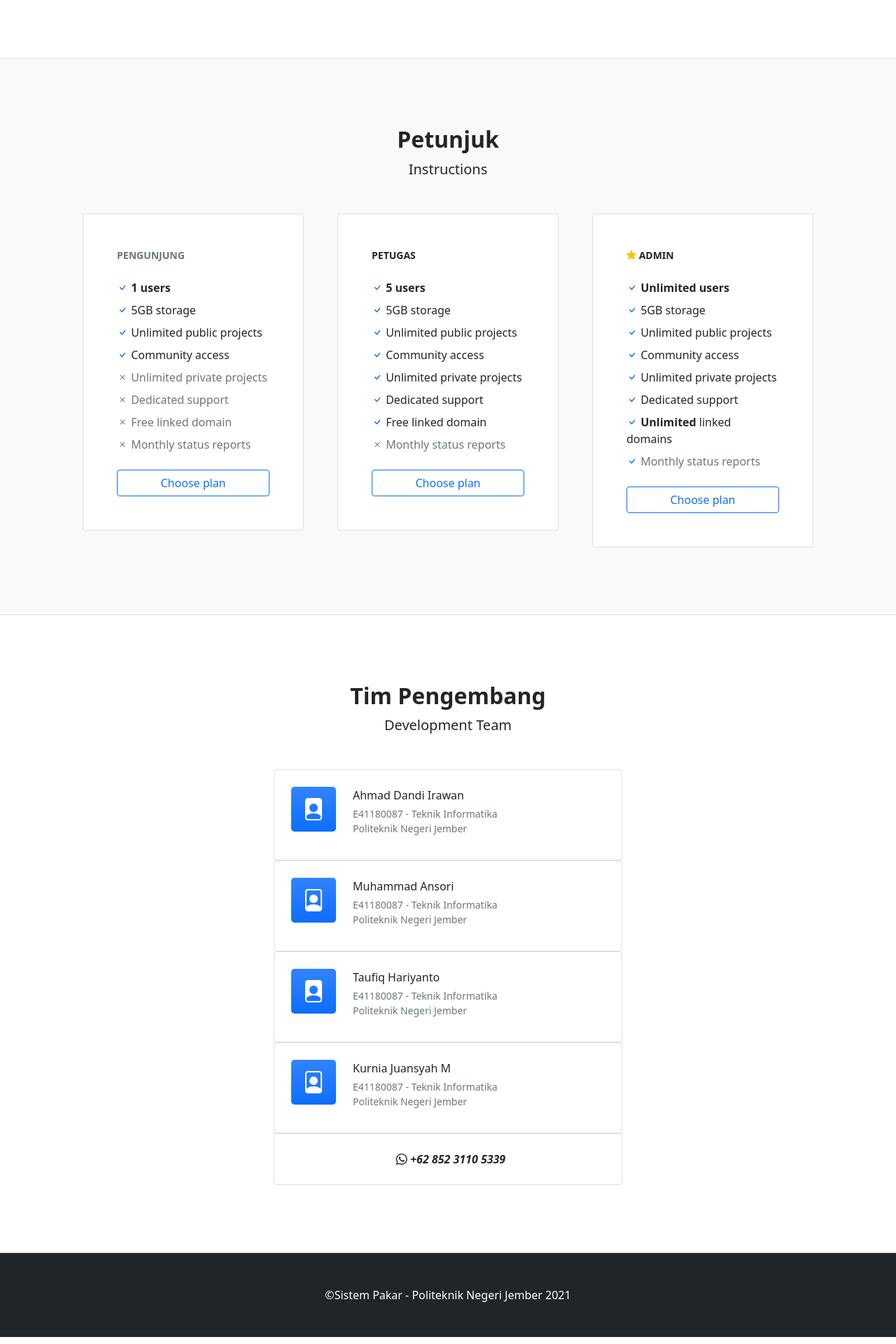
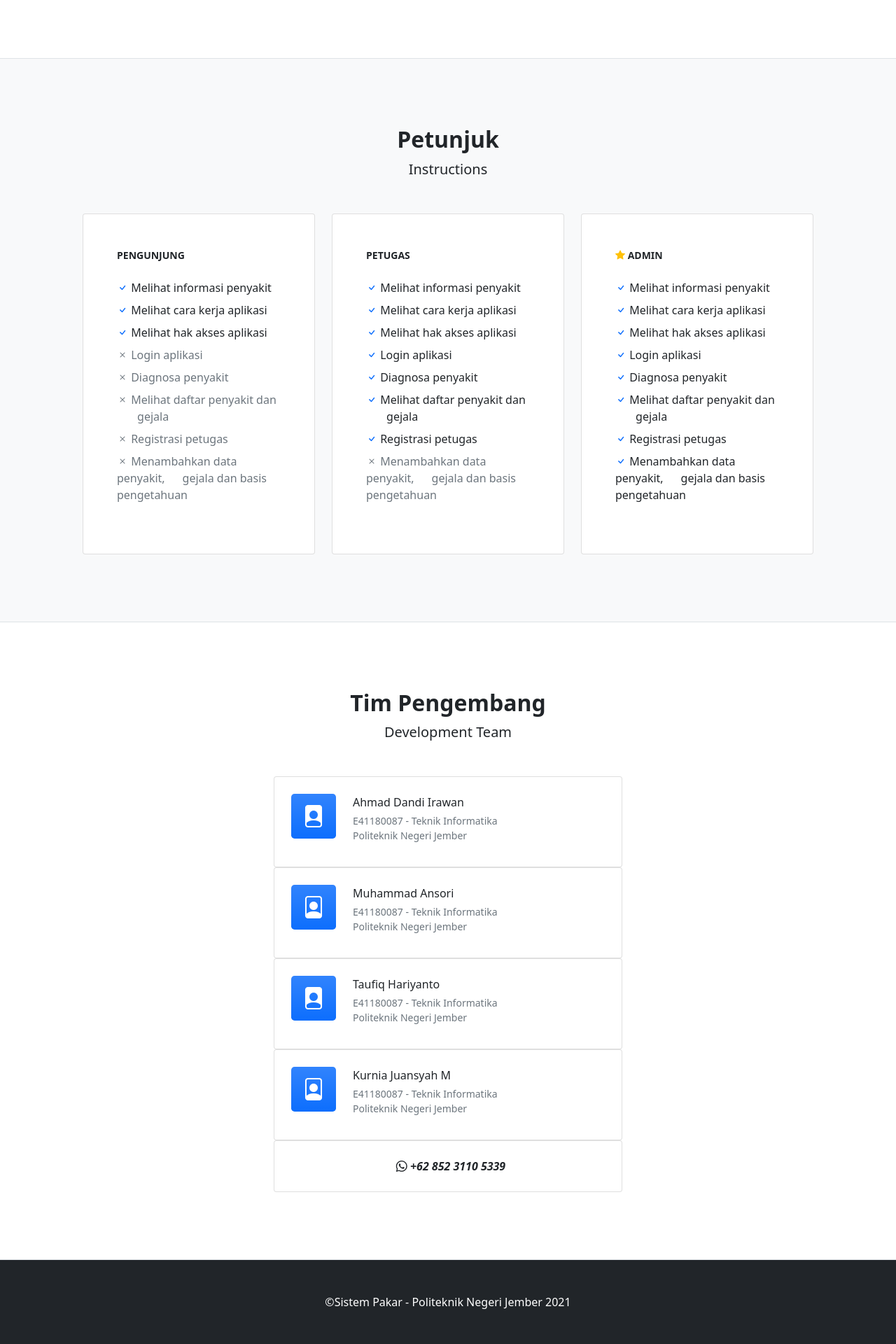
Before and after one commit to dandyIrawan/SI-Pakar_Semester6, a PHP site: page / in a window 1280 px wide. Shown: the part 1212-3132 px from the top of the page at 70% size. Run offline with PHP 8.4, Linux system fonts and the light colour scheme; some libraries are stand-ins or nearby versions.

Commit message:
Update index.php

```diff
--- a/index.php
+++ b/index.php
@@ -125,49 +125,48 @@
                     <h2 class="fw-bolder">Petunjuk</h2>
                     <p class="lead mb-0">Instructions</p>
                 </div>
-                <div class="row gx-5 justify-content-center">
+                <div class="row gx-7 justify-content-center">
                     <!-- Pricing card free-->
                     <div class="col-lg-6 col-xl-4">
                         <div class="card mb-5 mb-xl-0">
                             <div class="card-body p-5">
-                                <div class="small text-uppercase fw-bold text-muted">Pengunjung</div>
+                                <div class="small text-uppercase fw-bold">Pengunjung</div>
                                 </br>
                                 <ul class="list-unstyled mb-4">
                                     <li class="mb-2">
                                         <i class="bi bi-check text-primary"></i>
-                                        <strong>1 users</strong>
+                                        Melihat informasi penyakit
+                                        </li>
+                                    <li class="mb-2">
+                                        <i class="bi bi-check text-primary"></i>
+                                        Melihat cara kerja aplikasi
                                     </li>
                                     <li class="mb-2">
                                         <i class="bi bi-check text-primary"></i>
-                                        5GB storage
-                                    </li>
-                                    <li class="mb-2">
-                                        <i class="bi bi-check text-primary"></i>
-                                        Unlimited public projects
-                                    </li>
-                                    <li class="mb-2">
-                                        <i class="bi bi-check text-primary"></i>
-                                        Community access
+                                        Melihat hak akses aplikasi
                                     </li>
                                     <li class="mb-2 text-muted">
                                         <i class="bi bi-x"></i>
-                                        Unlimited private projects
+                                        Login aplikasi
                                     </li>
                                     <li class="mb-2 text-muted">
                                         <i class="bi bi-x"></i>
-                                        Dedicated support
+                                        Diagnosa penyakit
                                     </li>
                                     <li class="mb-2 text-muted">
                                         <i class="bi bi-x"></i>
-                                        Free linked domain
+                                        Melihat daftar penyakit dan &nbsp; &nbsp;&nbsp;&nbsp;&nbsp; gejala
+                                    </li>
+                                    <li class="mb-2 text-muted">
+                                        <i class="bi bi-x"></i>
+                                        Registrasi petugas
                                     </li>
                                     <li class="text-muted">
                                         <i class="bi bi-x"></i>
-                                        Monthly status reports
+                                        Menambahkan data penyakit, &nbsp; &nbsp;&nbsp;&nbsp;gejala dan basis pengetahuan
                                     </li>
                                 </ul>
-                                <div class="d-grid"><a class="btn btn-outline-primary" href="#!">Choose plan</a></div>
-                            </div>
+                                </div>
                         </div>
                     </div>
                     <!-- Pricing card pro-->
@@ -181,39 +180,37 @@
                                 <ul class="list-unstyled mb-4">
                                     <li class="mb-2">
                                         <i class="bi bi-check text-primary"></i>
-                                        <strong>5 users</strong>
+                                        Melihat informasi penyakit
                                     </li>
                                     <li class="mb-2">
                                         <i class="bi bi-check text-primary"></i>
-                                        5GB storage
+                                        Melihat cara kerja aplikasi
                                     </li>
                                     <li class="mb-2">
                                         <i class="bi bi-check text-primary"></i>
-                                        Unlimited public projects
+                                        Melihat hak akses aplikasi
                                     </li>
                                     <li class="mb-2">
                                         <i class="bi bi-check text-primary"></i>
-                                        Community access
+                                        Login aplikasi
                                     </li>
                                     <li class="mb-2">
                                         <i class="bi bi-check text-primary"></i>
-                                        Unlimited private projects
+                                        Diagnosa penyakit
                                     </li>
                                     <li class="mb-2">
                                         <i class="bi bi-check text-primary"></i>
-                                        Dedicated support
-                                    </li>
+                                        Melihat daftar penyakit dan &nbsp; &nbsp;&nbsp;&nbsp;&nbsp; gejala
                                     <li class="mb-2">
                                         <i class="bi bi-check text-primary"></i>
-                                        Free linked domain
+                                        Registrasi petugas
                                     </li>
                                     <li class="text-muted">
                                         <i class="bi bi-x"></i>
-                                        Monthly status reports
+                                        Menambahkan data penyakit, &nbsp; &nbsp;&nbsp;&nbsp;gejala dan basis pengetahuan
                                     </li>
                                 </ul>
-                                <div class="d-grid"><a class="btn btn-outline-primary" href="#!">Choose plan</a></div>
-                            </div>
+                                </div>
                         </div>
                     </div>
                     <!-- Pricing card enterprise-->
@@ -227,39 +224,37 @@
                                 <ul class="list-unstyled mb-4">
                                     <li class="mb-2">
                                         <i class="bi bi-check text-primary"></i>
-                                        <strong>Unlimited users</strong>
+                                        Melihat informasi penyakit
                                     </li>
                                     <li class="mb-2">
                                         <i class="bi bi-check text-primary"></i>
-                                        5GB storage
+                                        Melihat cara kerja aplikasi
                                     </li>
                                     <li class="mb-2">
                                         <i class="bi bi-check text-primary"></i>
-                                        Unlimited public projects
+                                        Melihat hak akses aplikasi
                                     </li>
                                     <li class="mb-2">
                                         <i class="bi bi-check text-primary"></i>
-                                        Community access
+                                        Login aplikasi
                                     </li>
                                     <li class="mb-2">
                                         <i class="bi bi-check text-primary"></i>
-                                        Unlimited private projects
+                                        Diagnosa penyakit
                                     </li>
                                     <li class="mb-2">
                                         <i class="bi bi-check text-primary"></i>
-                                        Dedicated support
+                                        Melihat daftar penyakit dan &nbsp; &nbsp;&nbsp;&nbsp;&nbsp; gejala
                                     </li>
                                     <li class="mb-2">
                                         <i class="bi bi-check text-primary"></i>
-                                        <strong>Unlimited</strong>
-                                        linked domains
+                                        Registrasi petugas
                                     </li>
-                                    <li class="text-muted">
+                                    <li class="mb-2">
                                         <i class="bi bi-check text-primary"></i>
-                                        Monthly status reports
+                                        Menambahkan data penyakit, &nbsp; &nbsp;&nbsp;&nbsp;gejala dan basis pengetahuan
                                     </li>
                                 </ul>
-                                <div class="d-grid"><a class="btn btn-outline-primary" href="#!">Choose plan</a></div>
                             </div>
                         </div>
                     </div>
```
